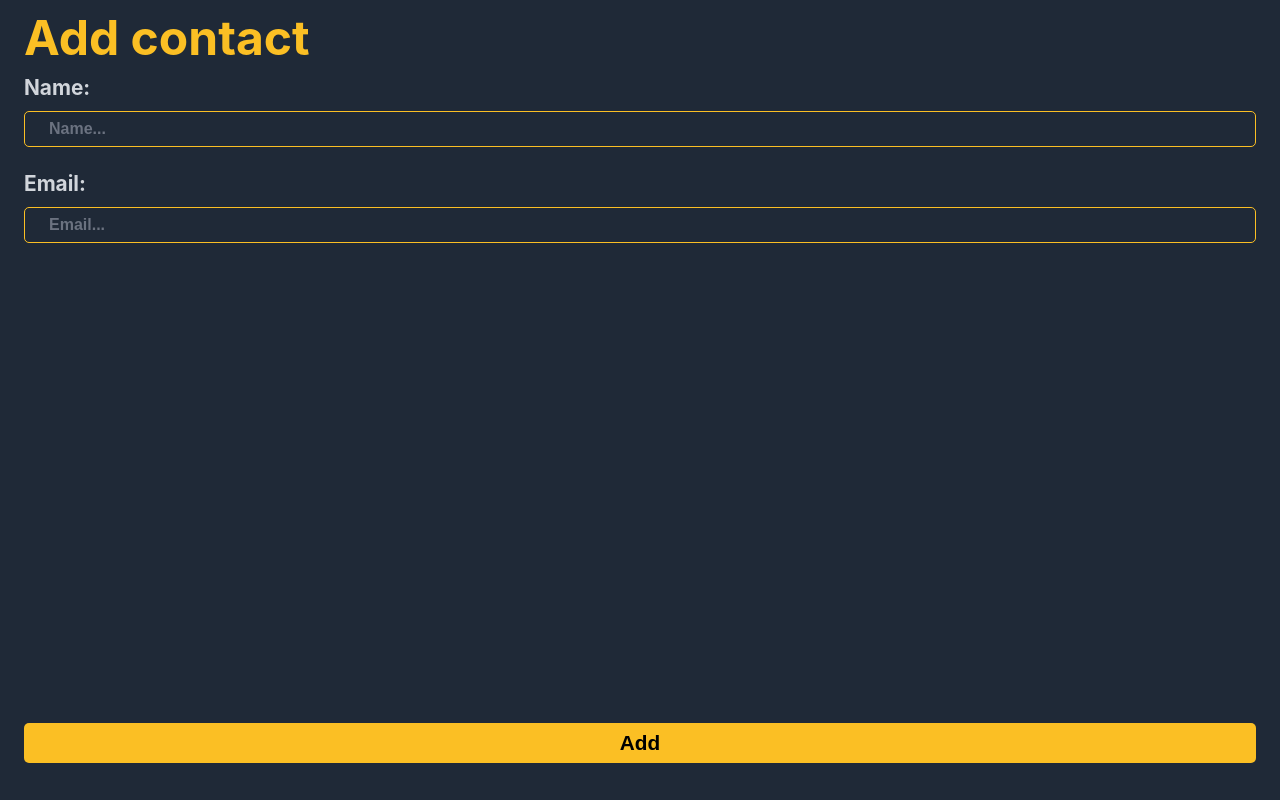
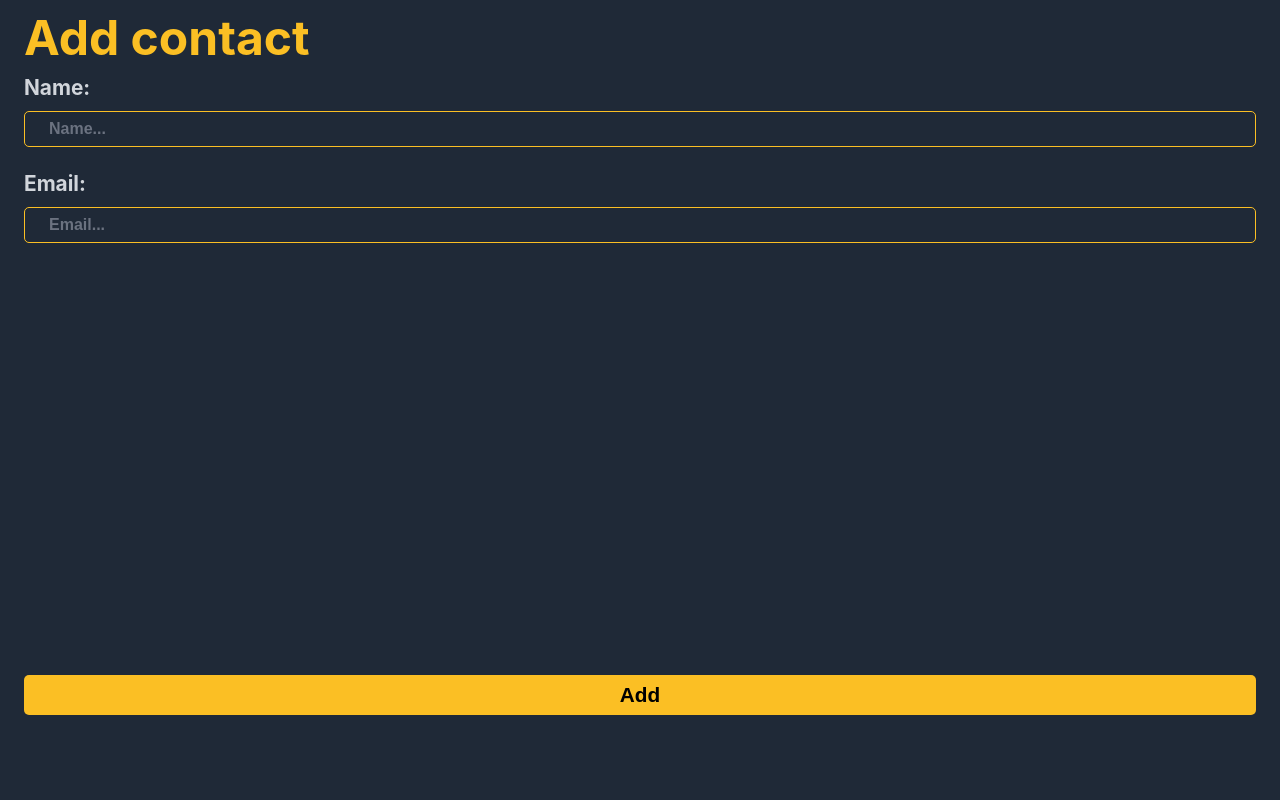
Before and after one commit to armin-bkh/contactsapp-react-js, a React (Create React App) app: page /add-contact in a window 1280 px wide. Built offline with nearby package versions, Linux system fonts and the light colour scheme.

Commit message:
update ui

```diff
--- a/src/scss/_components.scss
+++ b/src/scss/_components.scss
@@ -8,7 +8,7 @@
 }
 
 .h-screen {
-    height: 86vh;
+    height: 80vh;
 }
 
 .rounded-md {
```
